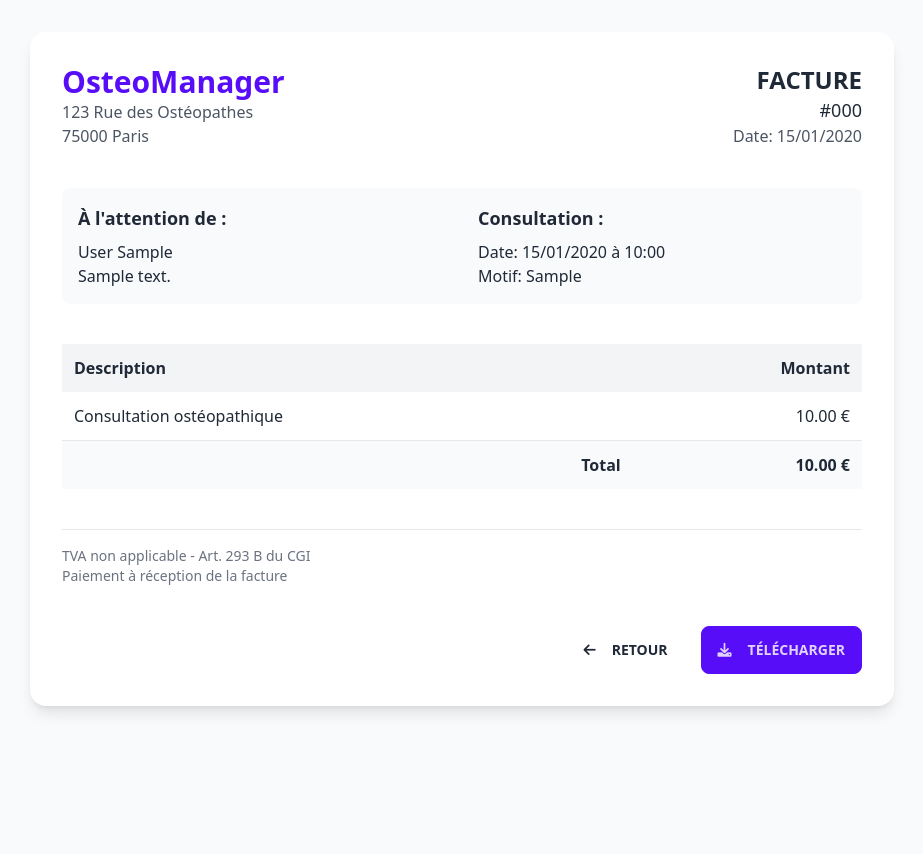
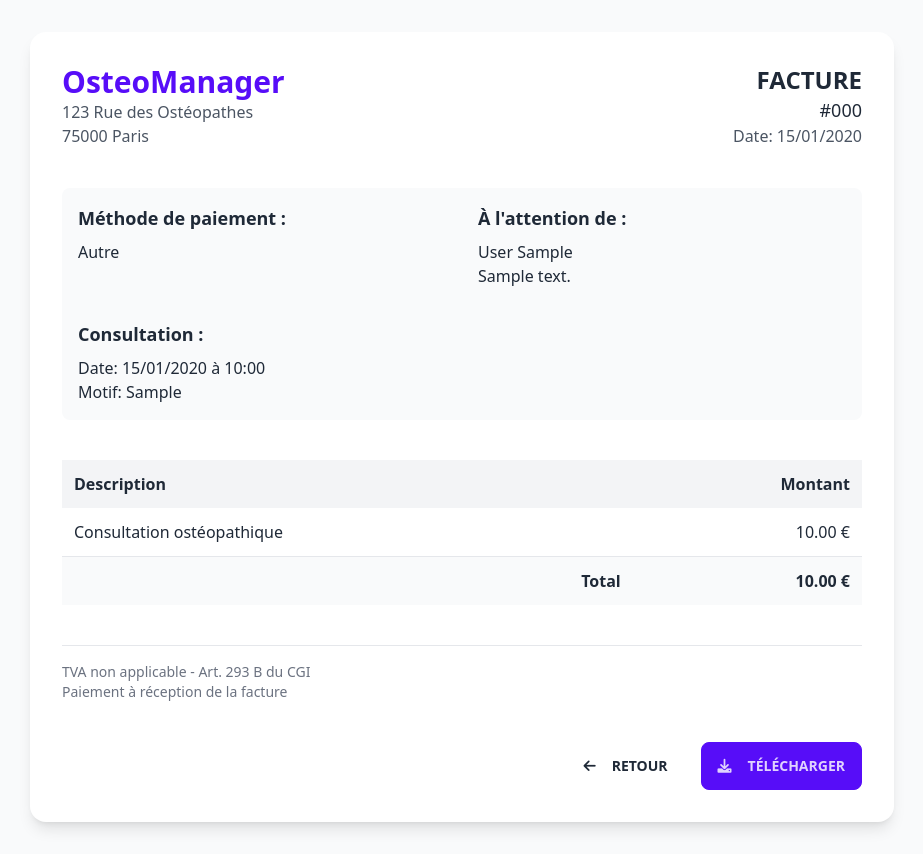
Before and after one commit to clement-soler/blackboxai-1743273902526, a Flask app: page /invoices/1 in a window 1280 px wide. Shown: the part 68-922 px from the top of the page, without its empty margins (178-1101 px from the left). Before the commit the page ends 781 px from the top, so only its background shows below. Run offline with Flask 3, Linux system fonts and the light colour scheme; tables that the repository leaves empty hold one stand-in row (values such as "Sample post"); some libraries are stand-ins or nearby versions.

Commit message:
Add blackboxai-1743241900869/frontend/templates/invoices/view.html 1743279701793

```diff
--- a/blackboxai-1743241900869/frontend/templates/invoices/view.html
+++ b/blackboxai-1743241900869/frontend/templates/invoices/view.html
@@ -20,6 +20,16 @@
 
             <!-- Informations client -->
             <div class="grid grid-cols-2 gap-8 mb-8 p-4 bg-gray-50 rounded-lg">
+                <div>
+                    <h3 class="font-semibold text-lg mb-2">Méthode de paiement :</h3>
+                    <p class="font-medium">
+                        {% if invoice.payment_type == 'CB' %}Carte Bancaire
+                        {% elif invoice.payment_type == 'Cheque' %}Chèque
+                        {% elif invoice.payment_type == 'Especes' %}Espèces
+                        {% else %}Autre
+                        {% endif %}
+                    </p>
+                </div>
                 <div>
                     <h3 class="font-semibold text-lg mb-2">À l'attention de :</h3>
                     <p class="font-medium">{{ invoice.consultation.patient.last_name }} {{ invoice.consultation.patient.first_name }}</p>
```
